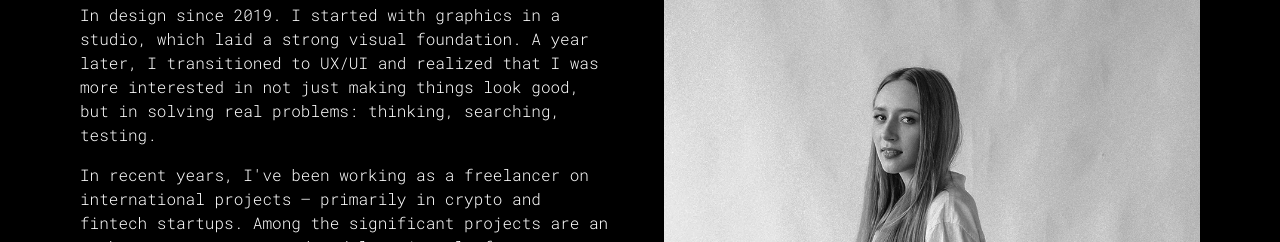
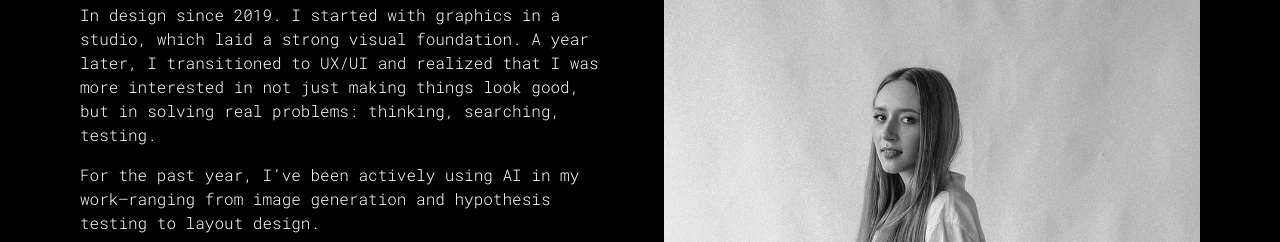
Before and after one commit to CiomCiom/portfolio, a plain HTML site: page index.html in a window 1280 px wide. Shown: the part 558-800 px from the top of the page. Drawn offline with Linux system fonts and the light colour scheme.

Commit message:
Update index.html

```diff
--- a/index.html
+++ b/index.html
@@ -23,7 +23,7 @@
           <h2 class="h2">Design is a system, <br>not a <span style="color: var(--color-accent)">coincidence</span>.</h2>
           <div class="intro__text b5 text-secondary">
             <p>In design since 2019. I started with graphics in a studio, which laid a strong visual foundation. A year later, I transitioned to UX/UI and realized that I was more interested in not just making things look good, but in solving real problems: thinking, searching, testing.</p>
-            <p>In recent years, I've been working as a freelancer on international projects — primarily in crypto and fintech startups. Among the significant projects are an exchange constructor and a delegation platform — complex systems where not only the visual aspect was important, but also a deep understanding of the product's logic. English proficiency level B1.</p>
+            <p>For the past year, I’ve been actively using AI in my work—ranging from image generation and hypothesis testing to layout design.</p>
             <p>Outside of work: I read and help volunteers at an animal shelter 🐾.</p>
           </div>
           <a href="https://t.me/ciom_ciom" class="btn btn-primary intro__cta">Contact me</a>
```
